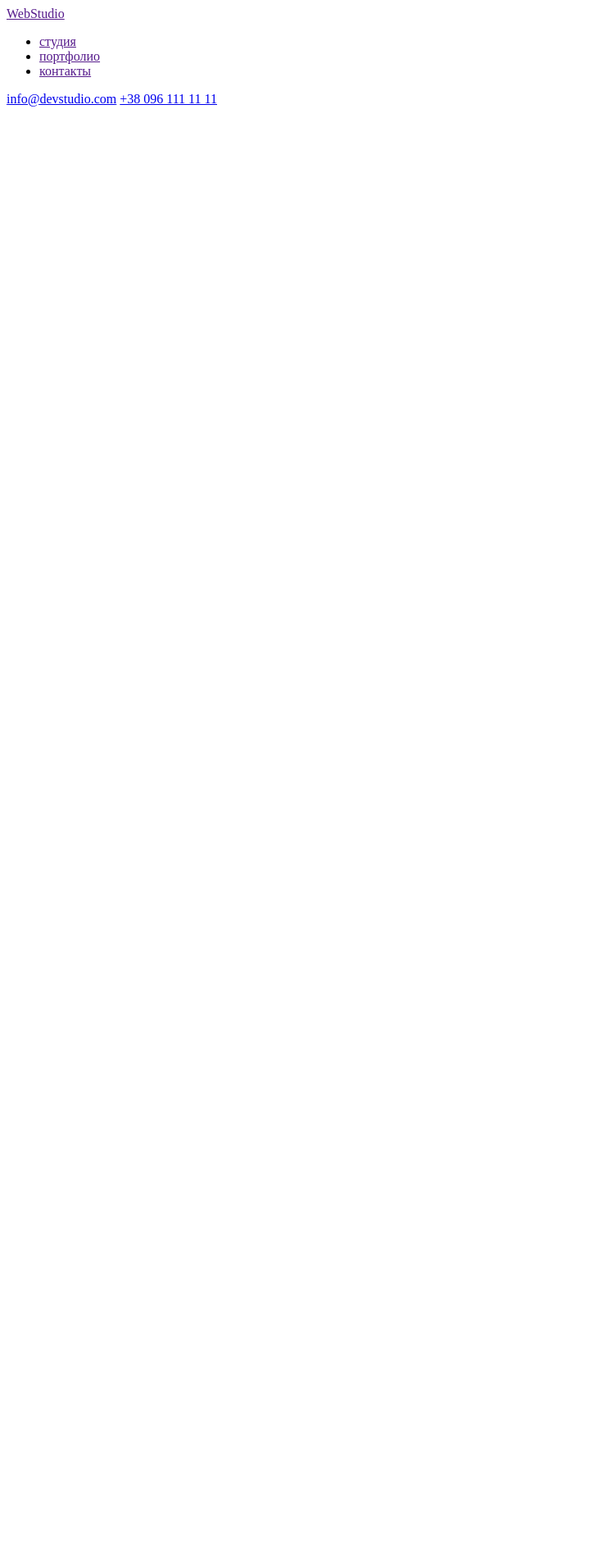
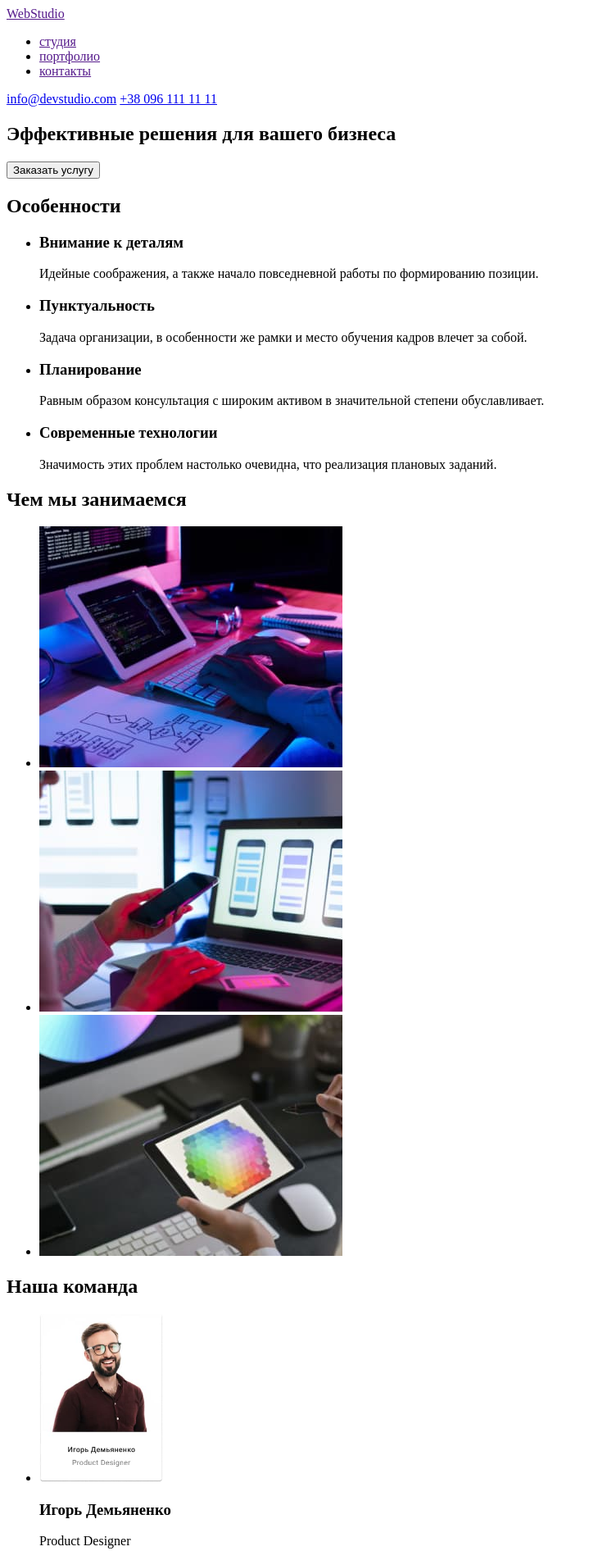
Before and after one commit to galinagumenyuk/goit-markup-hw-01, a plain HTML site: page index.html in a window 1280 px wide. Shown: the top 1892 px of the page at 82% size, without its empty margins (0-719 px from the left). Before the commit the page ends 800 px from the top, so only its background shows below. Drawn offline with Linux system fonts and the light colour scheme.

Commit message:
закончен основной блок
сделано все до футера

```diff
--- a/index.html
+++ b/index.html
@@ -23,7 +23,56 @@
 
 <!--Основной блок-->
 <main>
-
+<!--герой-->
+    <section>
+        <h1>Эффективные решения для вашего бизнеса</h1>
+        <button type="button">Заказать услугу</button>
+    </section>
+<!--Особенности-->
+    <section>
+        <h2>Особенности</h2>
+        <ul>
+            <li>
+                <h3>Внимание к деталям</h3>
+                <p>Идейные соображения, а также начало повседневной работы по формированию позиции.</p>
+            </li>
+            <li>
+                <h3>Пунктуальность</h3>
+                <p>Задача организации, в особенности же рамки и место обучения кадров влечет за собой.</p>
+            </li>
+            <li>
+                <h3>Планирование</h3>
+                <p>Равным образом консультация с широким активом в значительной степени обуславливает.</p>
+            </li>
+            <li>
+                <h3>Современные технологии</h3>
+                <p>Значимость этих проблем настолько очевидна, что реализация плановых заданий.</p>
+            </li>
+        </ul>
+    </section>
+<!--Чем мы занимаемся-->
+    <section>
+        <h2>Чем мы занимаемся</h2>
+        <ul>
+            <li> <img src="images/box 1 (1).jpg" alt="работа за ноутбуком" width="370"></li>
+            <li> <img src="images/box 2 (1).jpg" alt="мобильный телефон" width="370"></li>
+            <li> <img src="images/box 3 (1).jpg" alt="цветовые решения" width=370> </li>
+        </ul>
+    </section>
+ <!--Команда-->
+    <section>
+        <h2>Наша команда</h2>
+        <ul>
+            <li> <img src="images/team card 1 (1).jpg" alt="фото" width="151"> <h3>Игорь Демьяненко</h3>
+            <p>Product Designer</p></li>
+            <li> <img src="images/team card 2 (1).jpg" alt="фото" width="151"> <h3>Ольга Репина</h3>
+            <p>Frontend Developer</p></li>
+            <li> <img src="images/team card 3 (1).jpg" alt="фото" width="151"> <h3>Николай Тарасов</h3>
+            <p>Marketing</p></li>
+            <li> <img src="images/team card 4 (1).jpg" alt="фото" width="151"> <h3>Михаил Ермаков</h3>
+            <p>UI Designer</p> </li>
+        </ul>
+    </section>
 </main>
 <!--Подвал-->
 <footer>
```
Also changed, not shown: images/box 1 (1).jpg (added), images/box 2 (1).jpg (renamed from img/box 2 (1).jpg), images/box 3 (1).jpg (renamed from img/box 3 (1).jpg), images/team card 1 (1).jpg (added), images/team card 2 (1).jpg (added), images/team card 3 (1).jpg (added), images/team card 4 (1).jpg (added).
